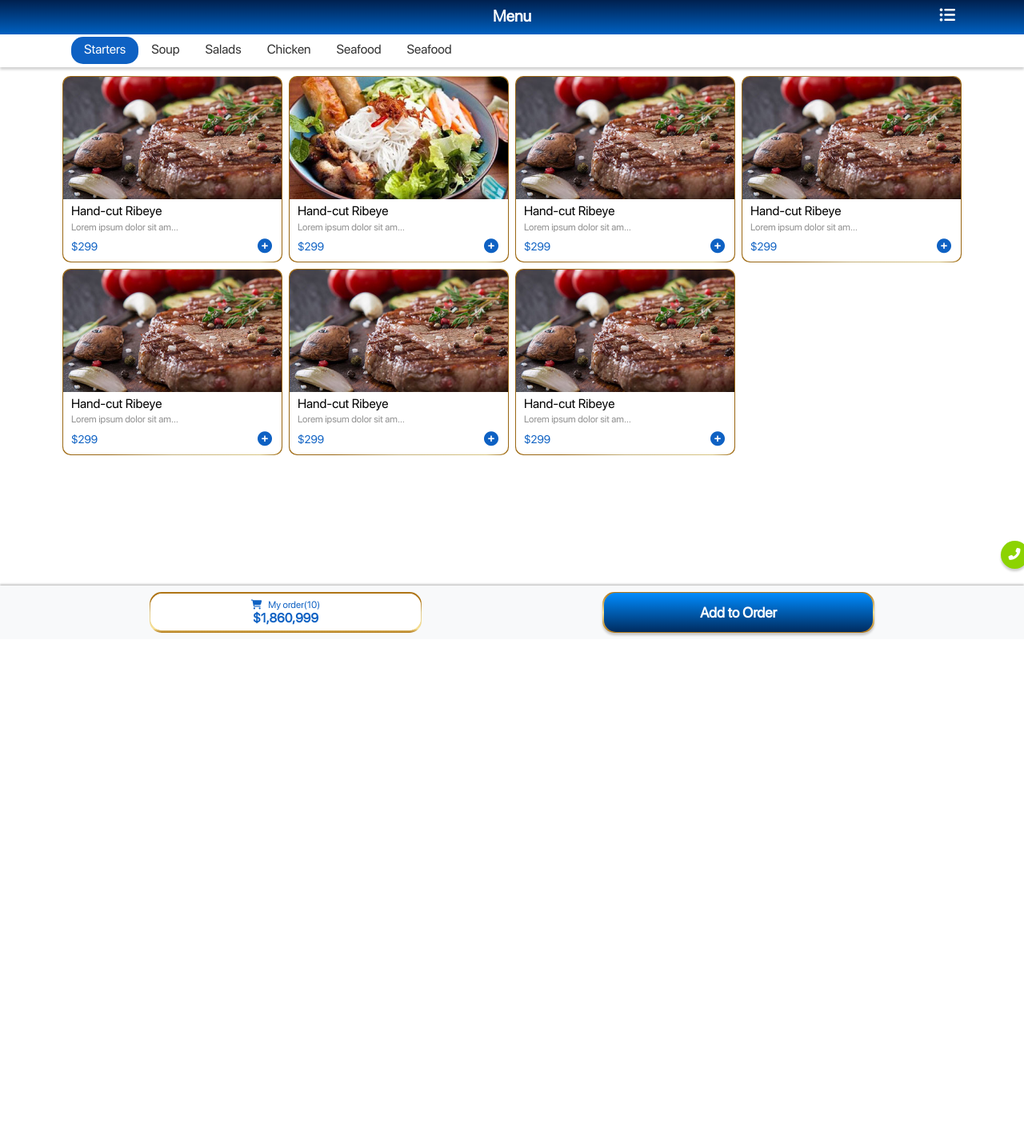
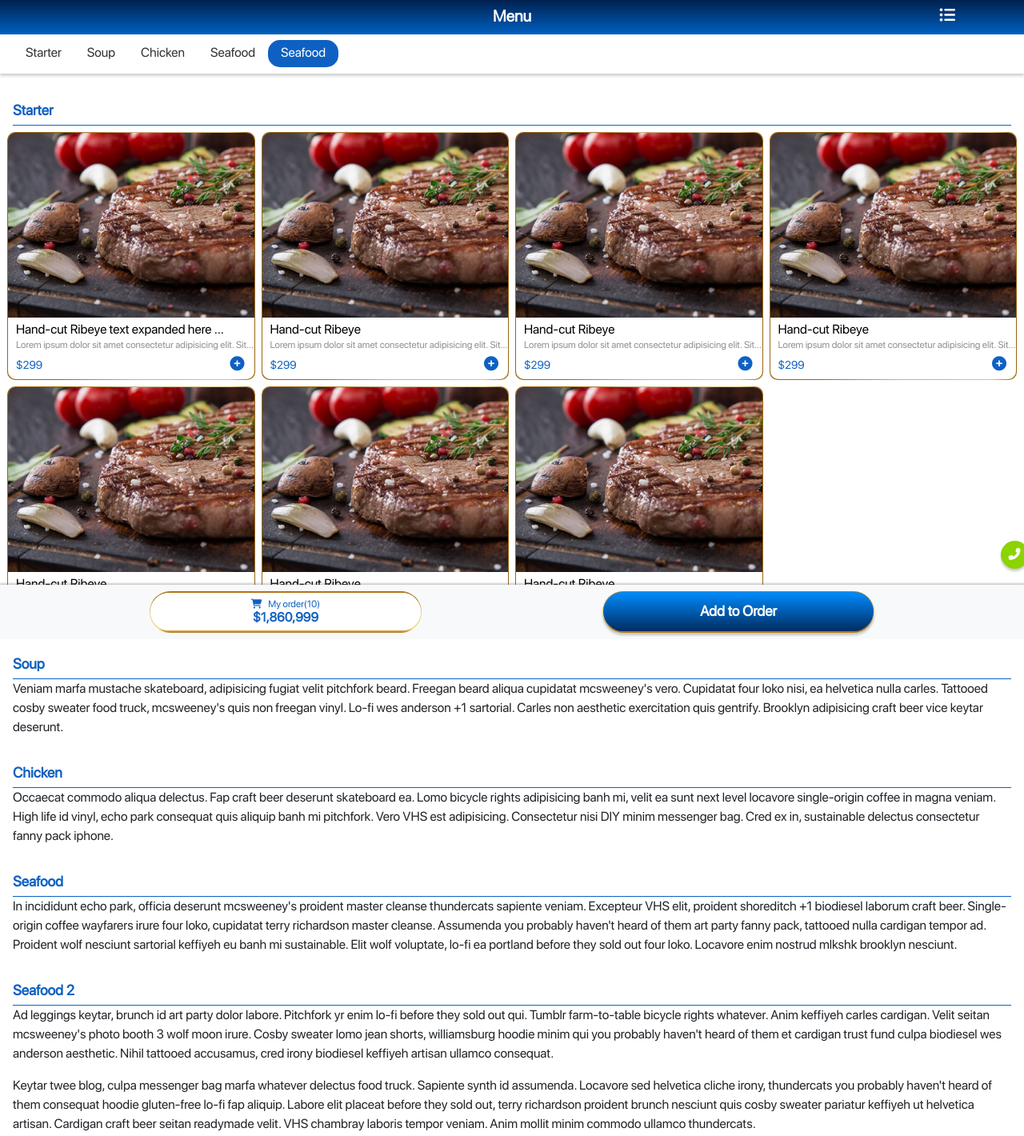
Before and after one commit to hongtra84/lldtek-qr-website-test, a plain HTML site: page index.html in a window 1280 px wide. Shown: the part 1-1421 px from the top of the page at 80% size. Before the commit the page ends 800 px from the top, so only its background shows below. Drawn offline with Linux system fonts and the light colour scheme.

Commit message:
scrollspy

```diff
--- a/css/style.css
+++ b/css/style.css
@@ -26,6 +26,7 @@ body {
 
 .btn {
     border: none;
+    position: relative;
     /* padding: 0.75rem; */
 }
 
@@ -46,6 +47,22 @@ a:focus , a:hover{
     box-shadow: none;
 }
 
+/* navbar Scrollspy */
+.scrollspy-categories {
+    position: relative;
+    height: 100%;
+    overflow: auto;
+    padding: 1rem;
+    margin-top: 50px;
+}
+.title-category{
+    color: #0E61C3;
+    font-weight: bold;
+    font-size: 18px;
+    border-bottom: 1px solid #0E61C3;
+    padding: 15px 1rem 5px 1rem;
+    margin-bottom: 0;
+}
 /* navbar */
 .services-bar .nav {
     overflow-x: scroll;
@@ -164,6 +181,10 @@ a:focus , a:hover{
     font-weight: 500;
     margin-bottom: .25rem;
     padding-right: 10px;
+
+    white-space: nowrap;
+    overflow: hidden;
+    text-overflow: ellipsis;
 }
 
 .card-description {
@@ -172,10 +193,8 @@ a:focus , a:hover{
     text-align: left;
     margin-bottom: 0;
     line-height: 1.1;
-    padding-right: 10px;
 
     /* truncate */
-    width: 146px;
     white-space: nowrap;
     overflow: hidden;
     text-overflow: ellipsis;
@@ -255,7 +274,7 @@ a:focus , a:hover{
 
 .btn-my-order {
     background-color: #fff;
-    border-radius: 15px;
+    border-radius: 50px;
     color: #0E61C3;
     font-weight: 500;
     font-size: 18px;
@@ -266,15 +285,15 @@ a:focus , a:hover{
 
 .btn-my-order .bg-inner {
     background: #fff;
-    border-radius: 15px;
+    border-radius: 50px;
     padding: 0 0 0 0;
 }
 
 .btn-my-order .bg-inner .content-btn {
-    padding: 7px 1px 7px 1px;
+    padding: 7px 1px 8px 1px;
     /* change padding fit content */
     background: #fff;
-    border-radius: 15px;
+    border-radius: 50px;
 }
 
 
@@ -297,7 +316,7 @@ a:focus , a:hover{
 
 .btn-add-to-order {
     background-color: #fff;
-    border-radius: 15px;
+    border-radius: 50px;
     color: #fff;
     font-weight: bold;
     font-size: 18px;
@@ -309,26 +328,26 @@ a:focus , a:hover{
 
 
     background-image: -webkit-gradient(linear, left top, left bottom, color-stop(0, #AF7515), color-stop(0.5, #F7E196), color-stop(1, #AF7515));
-    padding: 1px 2px 1px 2px; /* change border here */
+    padding: 1px 1px 2px 1px; /* change border here */
 }
 
 .btn-add-to-order .bg-inner {
     /* background-image: linear-gradient(#0061C1, #001F4C); */
 
-    border-radius: 15px;
+    border-radius: 50px;
 }
 
 .btn-add-to-order .bg-inner .content-btn {
-    padding: 11px 15px 11px 15px;
+    padding: 10px 15px 12px 15px;
     /* change padding fit content */
     background-image: linear-gradient(#008cff, #002C60);
-    border-radius: 15px;
+    border-radius: 50px;
 }
 
 .btn-add-to-order:hover .bg-inner .content-btn,
 .btn-add-to-order:focus .bg-inner .content-btn {
-    background-image: linear-gradient(#001F4C, #0061C1);
-    border-radius: 15px;
+    background-image: linear-gradient(#002C60, #008cff);
+    border-radius: 50px;
     color: #fff;
 }
 
@@ -675,11 +694,18 @@ button:focus {
 }
 
 .card .blue-line{
-    display: none;
+    border-top: 1px solid transparent;
+    margin: 0.5rem 0 0 0;
+}
+.card .blue-line-empty{
+    border-top: 1px solid transparent;
+    margin: 0 0 0.5rem 0;
 }
 .card.active .blue-line{
-    display: flex;
+    border-color:  #bad1e5;
 }
+
+
 .sub-items .panel.active .panel-heading.de-active {
     background: transparent;
 }
@@ -824,11 +850,7 @@ button:focus {
 .opacity-0{
     opacity: 0 !important;
 }
-.blue-line{
-    display: none;
-    border-bottom: 1px solid #bad1e5;
-    margin: 1rem 0 0 0;
-}
+
 .right-content {
     padding: 0;
     margin-right: 1rem;
@@ -1250,6 +1272,9 @@ input[type="checkbox"]:focus {
     .navbar.fixed-bottom .scale-width{
         justify-content: space-around !important;
     }
+    .btn-add-to-order.btn-big{
+        flex: 0 0 auto;
+    }
     .btn-my-order, .btn-add-to-order{
         width: 50%;
         /* flex: 0 0 auto !important; */
--- a/index.html
+++ b/index.html
@@ -43,51 +43,37 @@
 		</div>
 	</nav>
 
-
-
-	<div class="fixed-top">
-		<div class='container-fluid container-md services-bar'>
-			<ul class="nav nav-pills position-relative flex-nowrap m-1" id="pills-tab" role="tablist">
+	<div class="bd-example">
+		<nav id="navbarCategories" class="navbar navbar-light fixed-top">
+			<ul class="nav nav-pills flex-nowrap">
 				<li class="nav-item">
-					<a class="nav-link active" id="pills-home-tab" data-toggle="pill" href="#pills-home" role="tab"
-						aria-controls="pills-home" aria-selected="true">Starters</a>
+					<a class="nav-link active" href="#scrollOne">Starter</a>
 				</li>
 				<li class="nav-item">
-					<a class="nav-link" id="pills-profile-tab" data-toggle="pill" href="#pills-profile" role="tab"
-						aria-controls="pills-profile" aria-selected="false">Soup</a>
+					<a class="nav-link" href="#scrollTwo">Soup</a>
 				</li>
 				<li class="nav-item">
-					<a class="nav-link" id="pills-contact-tab" data-toggle="pill" href="#pills-contact" role="tab"
-						aria-controls="pills-contact" aria-selected="false">Salads</a>
+					<a class="nav-link" href="#scrollThree">Chicken</a>
 				</li>
 				<li class="nav-item">
-					<a class="nav-link" id="pills-contact-tab" data-toggle="pill" href="#pills-contact" role="tab"
-						aria-controls="pills-contact" aria-selected="false">Chicken</a>
+					<a class="nav-link" href="#scrollFour">Seafood</a>
 				</li>
 				<li class="nav-item">
-					<a class="nav-link" id="pills-contact-tab" data-toggle="pill" href="#pills-contact" role="tab"
-						aria-controls="pills-contact" aria-selected="false">Seafood</a>
-				</li>
-				<li class="nav-item">
-					<a class="nav-link" id="pills-contact-tab" data-toggle="pill" href="#pills-contact" role="tab"
-						aria-controls="pills-contact" aria-selected="false">Seafood</a>
+					<a class="nav-link" href="#scrollFive">Seafood</a>
 				</li>
 			</ul>
-		</div>
-	</div>
-
-	<div class='container-fluid container-md services-bar margin-cards'>
-		<div class="tab-content" id="pills-tabContent">
-			<div class="tab-pane fade show active" id="pills-home" role="tabpanel" aria-labelledby="pills-home-tab">
+		</nav>
+		<div data-spy="scroll" data-target="#navbarCategories" data-offset="0" class="scrollspy-categories">
+			<p id="scrollOne" class="title-category px-0">Starter</p>
 			<div class="row p-1">
 				<div class="wrap-card col-6 col-md-3 p-1">
 					<div class="card">
-							<a href="sub-items.html"><img class='mx-auto img-thumbnail' src="./images/food-01.jpg"
+						<a href="sub-items.html"><img class='mx-auto img-thumbnail' src="./images/food-00.jpg"
 								width="auto" height="auto" /></a>
 						<div class="card-body text-center">
 							<div class='cvp'>
 								<a href="my-order.html">
-										<h6 class="card-title">Hand-cut Ribeye</h6>
+									<h6 class="card-title">Hand-cut Ribeye text expanded here ...</h6>
 								</a>
 								<p class="card-description">Lorem ipsum dolor sit amet consectetur adipisicing elit.
 									Sit
@@ -105,8 +91,7 @@
 												<button class="btn minus minus-plus" type="button">
 													<i class="fas fa-minus-circle icon-grey"></i>
 												</button>
-													<!-- <p class="num-food">4</p> -->
-													<input type="text" class="form-control quantity" id="" size="10"
+												<input type="text" class="form-control quantity" id="quantity" size="10"
 													value="0">
 												<button class="btn plus minus-plus" type="button">
 													<i class="fas fa-plus-circle icon-blue"></i>
@@ -122,7 +107,7 @@
 
 				<div class="wrap-card col-6 col-md-3 p-1">
 					<div class="card">
-							<img class='mx-auto img-thumbnail' src="./images/food-02.jpg" width="auto" height="auto" />
+						<img class='mx-auto img-thumbnail' src="./images/food-00.jpg" width="auto" height="auto" />
 						<div class="card-body text-center">
 							<div class='cvp'>
 								<h6 class="card-title">Hand-cut Ribeye</h6>
@@ -158,7 +143,7 @@
 
 				<div class="wrap-card col-6 col-md-3 p-1">
 					<div class="card">
-							<img class='mx-auto img-thumbnail' src="./images/food-01.jpg" width="auto" height="auto" />
+						<img class='mx-auto img-thumbnail' src="./images/food-00.jpg" width="auto" height="auto" />
 						<div class="card-body text-center">
 							<div class='cvp'>
 								<h6 class="card-title">Hand-cut Ribeye</h6>
@@ -194,7 +179,7 @@
 
 				<div class="wrap-card col-6 col-md-3 p-1">
 					<div class="card">
-							<img class='mx-auto img-thumbnail' src="./images/food-01.jpg" width="auto" height="auto" />
+						<img class='mx-auto img-thumbnail' src="./images/food-00.jpg" width="auto" height="auto" />
 						<div class="card-body text-center">
 							<div class='cvp'>
 								<h6 class="card-title">Hand-cut Ribeye</h6>
@@ -230,7 +215,7 @@
 
 				<div class="wrap-card col-6 col-md-3 p-1">
 					<div class="card">
-							<img class='mx-auto img-thumbnail' src="./images/food-01.jpg" width="auto" height="auto" />
+						<img class='mx-auto img-thumbnail' src="./images/food-00.jpg" width="auto" height="auto" />
 						<div class="card-body text-center">
 							<div class='cvp'>
 								<h6 class="card-title">Hand-cut Ribeye</h6>
@@ -266,7 +251,7 @@
 
 				<div class="wrap-card col-6 col-md-3 p-1">
 					<div class="card">
-							<img class='mx-auto img-thumbnail' src="./images/food-01.jpg" width="auto" height="auto" />
+						<img class='mx-auto img-thumbnail' src="./images/food-00.jpg" width="auto" height="auto" />
 						<div class="card-body text-center">
 							<div class='cvp'>
 								<h6 class="card-title">Hand-cut Ribeye</h6>
@@ -302,7 +287,7 @@
 
 				<div class="wrap-card col-6 col-md-3 p-1">
 					<div class="card">
-							<img class='mx-auto img-thumbnail' src="./images/food-01.jpg" width="auto" height="auto" />
+						<img class='mx-auto img-thumbnail' src="./images/food-00.jpg" width="auto" height="auto" />
 						<div class="card-body text-center">
 							<div class='cvp'>
 								<h6 class="card-title">Hand-cut Ribeye</h6>
@@ -335,12 +320,40 @@
 					</div>
 				</div>
 			</div>
-			</div>
-			<div class="tab-pane fade" id="pills-profile" role="tabpanel" aria-labelledby="pills-profile-tab">...</div>
-			<div class="tab-pane fade" id="pills-contact" role="tabpanel" aria-labelledby="pills-contact-tab">...</div>
+
+			<p id="scrollTwo" class="title-category px-0">Soup</p>
+			<p>Veniam marfa mustache skateboard, adipisicing fugiat velit pitchfork beard. Freegan beard aliqua
+				cupidatat mcsweeney's vero. Cupidatat four loko nisi, ea helvetica nulla carles. Tattooed cosby sweater
+				food truck, mcsweeney's quis non freegan vinyl. Lo-fi wes anderson +1 sartorial. Carles non aesthetic
+				exercitation quis gentrify. Brooklyn adipisicing craft beer vice keytar deserunt.</p>
+			<p id="scrollThree" class="title-category px-0">Chicken</p>
+			<p>Occaecat commodo aliqua delectus. Fap craft beer deserunt skateboard ea. Lomo bicycle rights adipisicing
+				banh mi, velit ea sunt next level locavore single-origin coffee in magna veniam. High life id vinyl,
+				echo park consequat quis aliquip banh mi pitchfork. Vero VHS est adipisicing. Consectetur nisi DIY minim
+				messenger bag. Cred ex in, sustainable delectus consectetur fanny pack iphone.</p>
+			<p id="scrollFour" class="title-category px-0">Seafood</p>
+			<p>In incididunt echo park, officia deserunt mcsweeney's proident master cleanse thundercats sapiente
+				veniam. Excepteur VHS elit, proident shoreditch +1 biodiesel laborum craft beer. Single-origin coffee
+				wayfarers irure four loko, cupidatat terry richardson master cleanse. Assumenda you probably haven't
+				heard of them art party fanny pack, tattooed nulla cardigan tempor ad. Proident wolf nesciunt sartorial
+				keffiyeh eu banh mi sustainable. Elit wolf voluptate, lo-fi ea portland before they sold out four loko.
+				Locavore enim nostrud mlkshk brooklyn nesciunt.</p>
+			<p id="scrollFive" class="title-category px-0">Seafood 2</p>
+			<p>Ad leggings keytar, brunch id art party dolor labore. Pitchfork yr enim lo-fi before they sold out qui.
+				Tumblr farm-to-table bicycle rights whatever. Anim keffiyeh carles cardigan. Velit seitan mcsweeney's
+				photo booth 3 wolf moon irure. Cosby sweater lomo jean shorts, williamsburg hoodie minim qui you
+				probably haven't heard of them et cardigan trust fund culpa biodiesel wes anderson aesthetic. Nihil
+				tattooed accusamus, cred irony biodiesel keffiyeh artisan ullamco consequat.</p>
+			<p>Keytar twee blog, culpa messenger bag marfa whatever delectus food truck. Sapiente synth id assumenda.
+				Locavore sed helvetica cliche irony, thundercats you probably haven't heard of them consequat hoodie
+				gluten-free lo-fi fap aliquip. Labore elit placeat before they sold out, terry richardson proident
+				brunch nesciunt quis cosby sweater pariatur keffiyeh ut helvetica artisan. Cardigan craft beer seitan
+				readymade velit. VHS chambray laboris tempor veniam. Anim mollit minim commodo ullamco thundercats.
+			</p>
 		</div>
 	</div>
-	</div>
+
+
 
 
 
@@ -390,6 +403,32 @@
 	<script src="./js/font-awesome.js"></script>
 	<script src="./js/cart.js"></script>
 
+
+	<script>
+		// window.onload = function () {
+		// 	new bootstrap.ScrollSpy(document.body, {
+		// 		target: '#navbarCategories'
+		// 	}); hotfixScrollSpy();
+		// 	window.scrollBy(0, 1);
+		// }
+		$('body').scrollspy({ target: '#navbarCategories' })
+	</script>
+
+	<script>
+		$(".minus-plus").click(function () {
+			var valueElement = $('#' + $(this).siblings('input').attr('id'));
+
+			if ($(this).hasClass('plus')) {
+				valueElement.val(Math.max(parseInt(valueElement.val()) + 1));
+			}
+			else if (valueElement.val() > 0) // Stops the value going into negatives
+			{
+				valueElement.val(Math.max(parseInt(valueElement.val()) - 1));
+			}
+			return false;
+		});
+	</script>
+
 	<script>
 		$("#btnAddDish").click(function () {
 			$(this).addClass("d-none");
```
Also changed, not shown: my-order.html (+17 -30 lines), sub-items.html (+44 -94 lines). Lines whose indentation alone changed are shown as unchanged.
